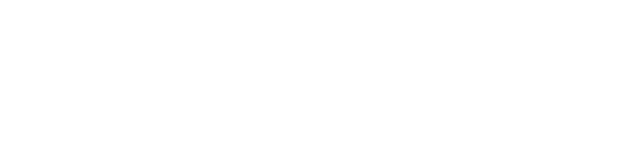
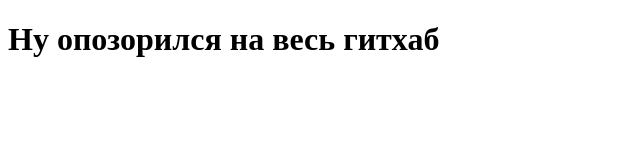
Before and after one commit to Derevennnsky/2-github-2.0, a plain HTML site: page index.html in a window 1280 px wide. Shown: the whole page, without its empty margins (0-640 px from the left). Drawn offline with Linux system fonts and the light colour scheme.

Commit message:
Тут я еще лучше!

```diff
--- a/index.html
+++ b/index.html
@@ -7,6 +7,6 @@
     <title>Document</title>
 </head>
 <body>
-
+    <h1>Ну опозорился на весь гитхаб<!DOCTYPE html></h1>
 </body>
 </html>
```
